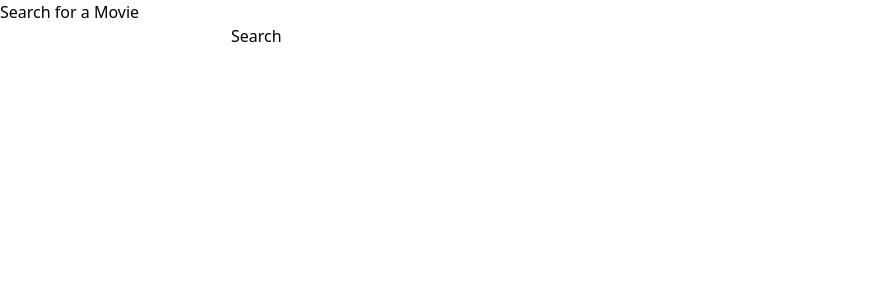
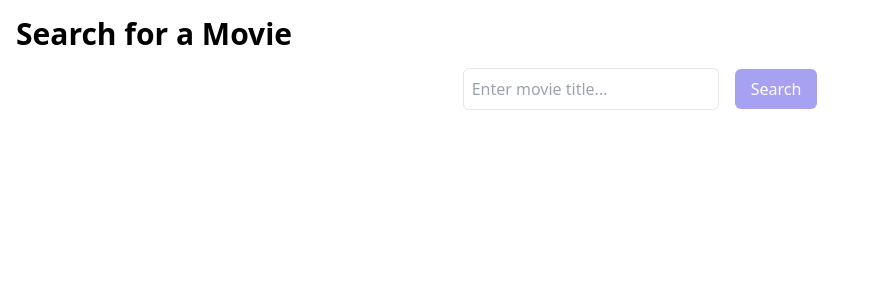
Before and after one commit to devLeopar/Movies-App, a React (Create React App) app: page / in a window 1280 px wide. Shown: the top 300 px of the page, without its empty margins (0-879 px from the left). Built offline with nearby package versions, Linux system fonts and the light colour scheme.

Commit message:
feat: some styling for search input and the button

```diff
--- a/src/components/SearhMovies.tsx
+++ b/src/components/SearhMovies.tsx
@@ -28,16 +28,28 @@ const SearchMovies: React.FC = () => {
   };
 
   return (
-    <div>
-      <h1>Search for a Movie</h1>
+    <div className="container mx-auto p-4">
+      <h1 className="text-3xl mb-4 font-bold">Search for a Movie</h1>
+      <div className="flex items-center justify-center space-x-4">
         <input
           type="text"
           value={titleInput}
           onChange={(e) => setTitleInput(e.target.value)}
+          className="p-2 w-64 border rounded-md focus:ring focus:ring-indigo-200 focus:border-indigo-300"
+          placeholder="Enter movie title..."
         />
-      <button onClick={handleSearch} disabled={titleInput === ""}>
+        <button
+          onClick={handleSearch}
+          disabled={titleInput === ""}
+          className={`px-4 py-2 rounded-md bg-indigo-600 text-white ${
+            titleInput === ""
+              ? "opacity-50 cursor-not-allowed"
+              : "hover:bg-indigo-700"
+          }`}
+        >
           Search
         </button>
+      </div>
 
       {error && <p>Error: {error.message}</p>}
       {isLoading && <p>Loading...</p>}
```
Lines whose indentation alone changed are shown as unchanged.
